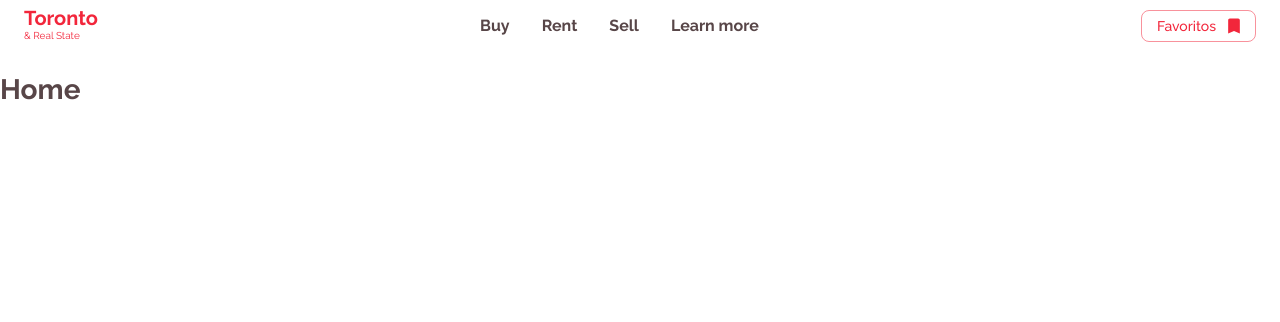
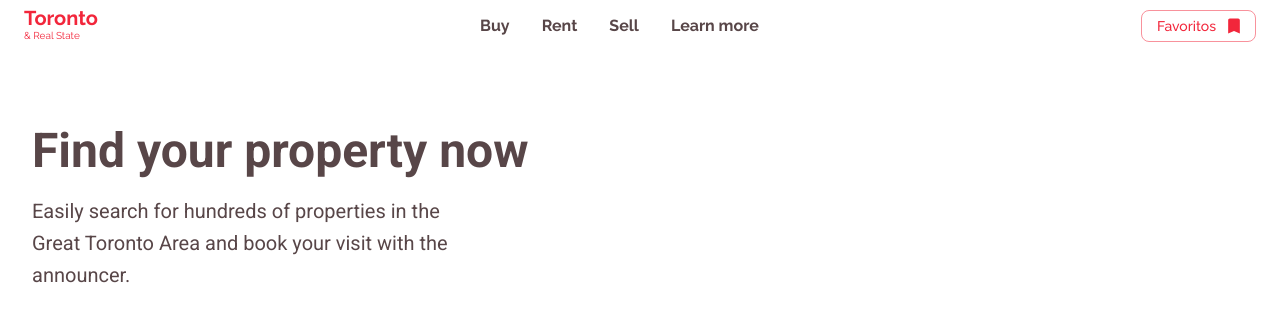
Before and after one commit to isaacamaro03/realstate, a React (Create React App) app in the folder src/: page /#/ in a window 1280 px wide. Shown: the top 322 px of the page. Built offline with nearby package versions, Linux system fonts and the light colour scheme.

Commit message:
Added brand title

```diff
--- /dev/null
+++ b/src/src/pages/home/BrandTitle.js
@@ -0,0 +1,37 @@
+import { Typography } from "@material-ui/core";
+import { makeStyles } from "@material-ui/core/styles";
+
+const useStyles = makeStyles({
+  root: {
+    margin: "4.5rem 0 4.5rem 2rem",
+  },
+  brandHeader: {
+    fontFamily: "Roboto, sans-serif",
+    fontWeight: "bold",
+    marginBottom: "1rem",
+  },
+  brandDescription: {
+    maxWidth: 436,
+    fontFamily: "Roboto, sans-serif",
+  },
+});
+
+const BrandTitle = () => {
+  const classes = useStyles();
+
+  return (
+    <section className={classes.root}>
+      <main className={classes.main}>
+        <Typography variant="h3" className={classes.brandHeader}>
+          Find your property now
+        </Typography>
+        <Typography variant="h6" className={classes.brandDescription}>
+          Easily search for hundreds of properties in the Great Toronto Area and
+          book your visit with the announcer.
+        </Typography>
+      </main>
+    </section>
+  );
+};
+
+export default BrandTitle;
--- a/src/src/pages/home/Home.js
+++ b/src/src/pages/home/Home.js
@@ -1,5 +1,21 @@
+import { makeStyles } from "@material-ui/core/styles";
+import BrandTitle from "./BrandTitle";
+
+const useStyles = makeStyles({
+  root: {
+    margin: "0 auto",
+    maxWidth: 1366,
+  },
+});
+
 const Home = () => {
-  return <h1>Home</h1>;
+  const classes = useStyles();
+
+  return (
+    <div className={classes.root}>
+      <BrandTitle></BrandTitle>
+    </div>
+  );
 };
 
 export default Home;
```
